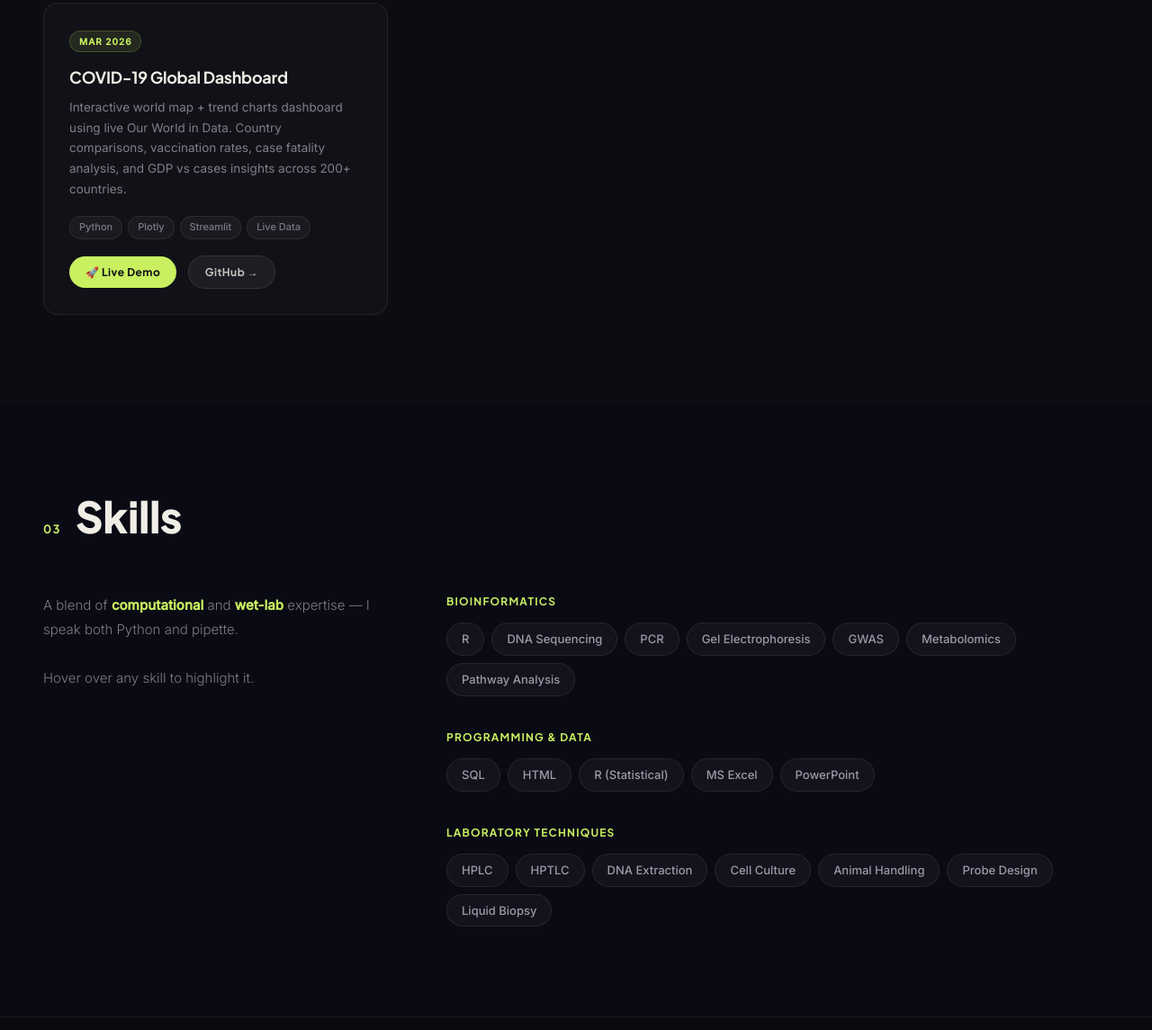
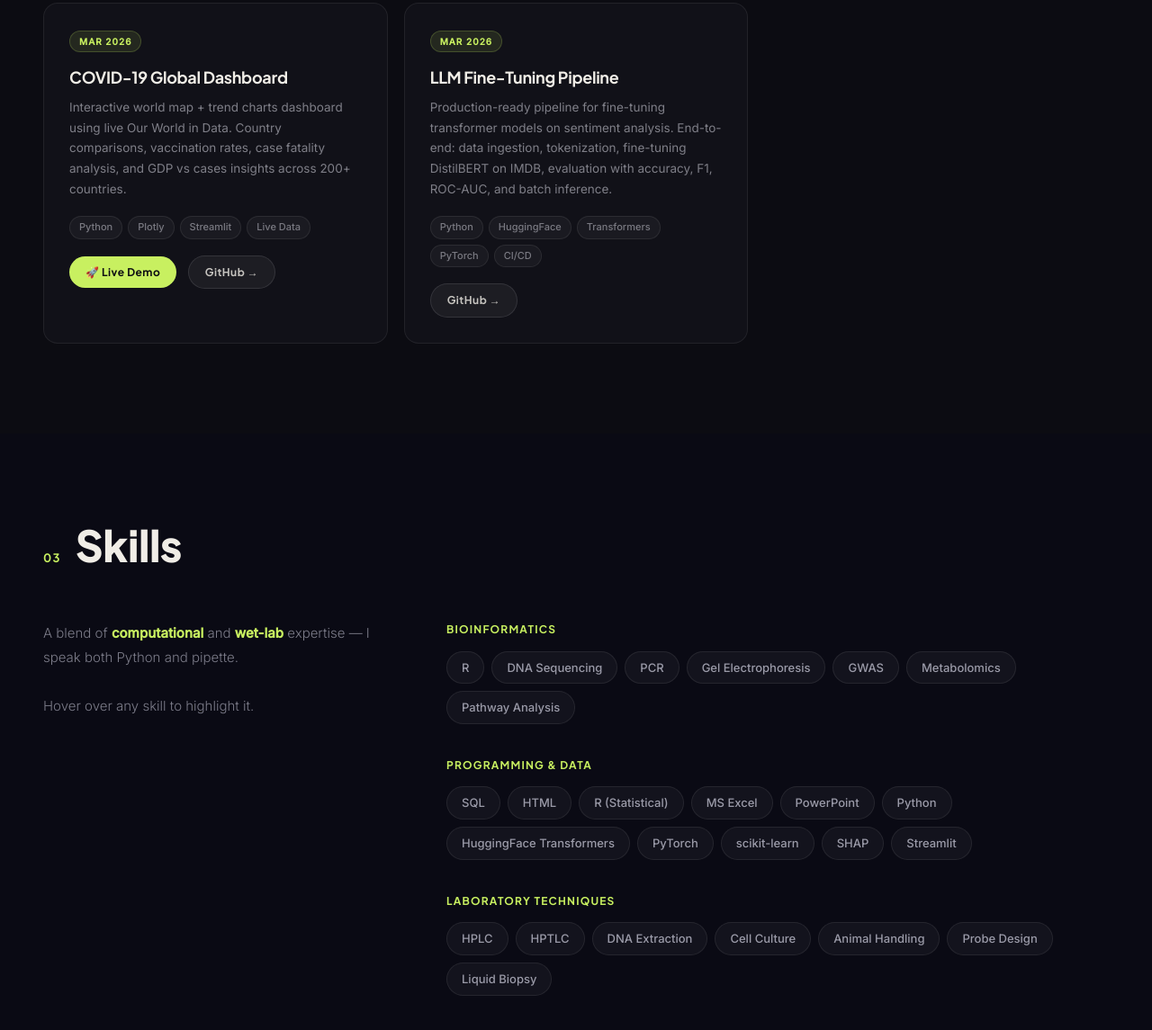
Before and after one commit to bsevakstark/bsevakstark.github.io, a plain HTML site: page index.html in a window 1280 px wide. Shown: the part 2594-3739 px from the top of the page at 90% size. Drawn offline with Linux system fonts and the light colour scheme.

Commit message:
Add LLM Fine-Tuning Pipeline project section
Added a new project card for the LLM Fine-Tuning Pipeline, including a description and relevant tags.

```diff
--- a/index.html
+++ b/index.html
@@ -1022,9 +1022,28 @@
         <a href="https://github.com/bsevakstark/covid-dashboard" target="_blank" class="btn-demo light">GitHub →</a>
       </div>
     </div>
+    <!-- LLM Fine-Tuning -->
+<div class="project-card reveal">
+  <span class="project-tag">Mar 2026</span>
+  <h3 class="project-title">LLM Fine-Tuning Pipeline</h3>
+  <p class="project-desc">
+    Production-ready pipeline for fine-tuning transformer models on sentiment analysis. End-to-end: data ingestion, tokenization, fine-tuning DistilBERT on IMDB, evaluation with accuracy, F1, ROC-AUC, and batch inference.
+  </p>
+  <div class="project-pills">
+    <span class="pill">Python</span>
+    <span class="pill">HuggingFace</span>
+    <span class="pill">Transformers</span>
+    <span class="pill">PyTorch</span>
+    <span class="pill">CI/CD</span>
+  </div>
+  <div>
+    <a href="https://github.com/bsevakstark/llm-sentiment-pipeline" target="_blank" class="btn-demo light">GitHub →</a>
+  </div>
+</div>
 
   </div>
 </section>
+
 
 <!-- SKILLS -->
 <section id="skills">
@@ -1061,6 +1080,12 @@
           <span class="skill-tag">R (Statistical)</span>
           <span class="skill-tag">MS Excel</span>
           <span class="skill-tag">PowerPoint</span>
+          <span class="skill-tag">Python</span>
+<span class="skill-tag">HuggingFace Transformers</span>
+<span class="skill-tag">PyTorch</span>
+<span class="skill-tag">scikit-learn</span>
+<span class="skill-tag">SHAP</span>
+<span class="skill-tag">Streamlit</span>
         </div>
       </div>
       <div>
@@ -1073,6 +1098,7 @@
           <span class="skill-tag">Animal Handling</span>
           <span class="skill-tag">Probe Design</span>
           <span class="skill-tag">Liquid Biopsy</span>
+
         </div>
       </div>
     </div>
```
